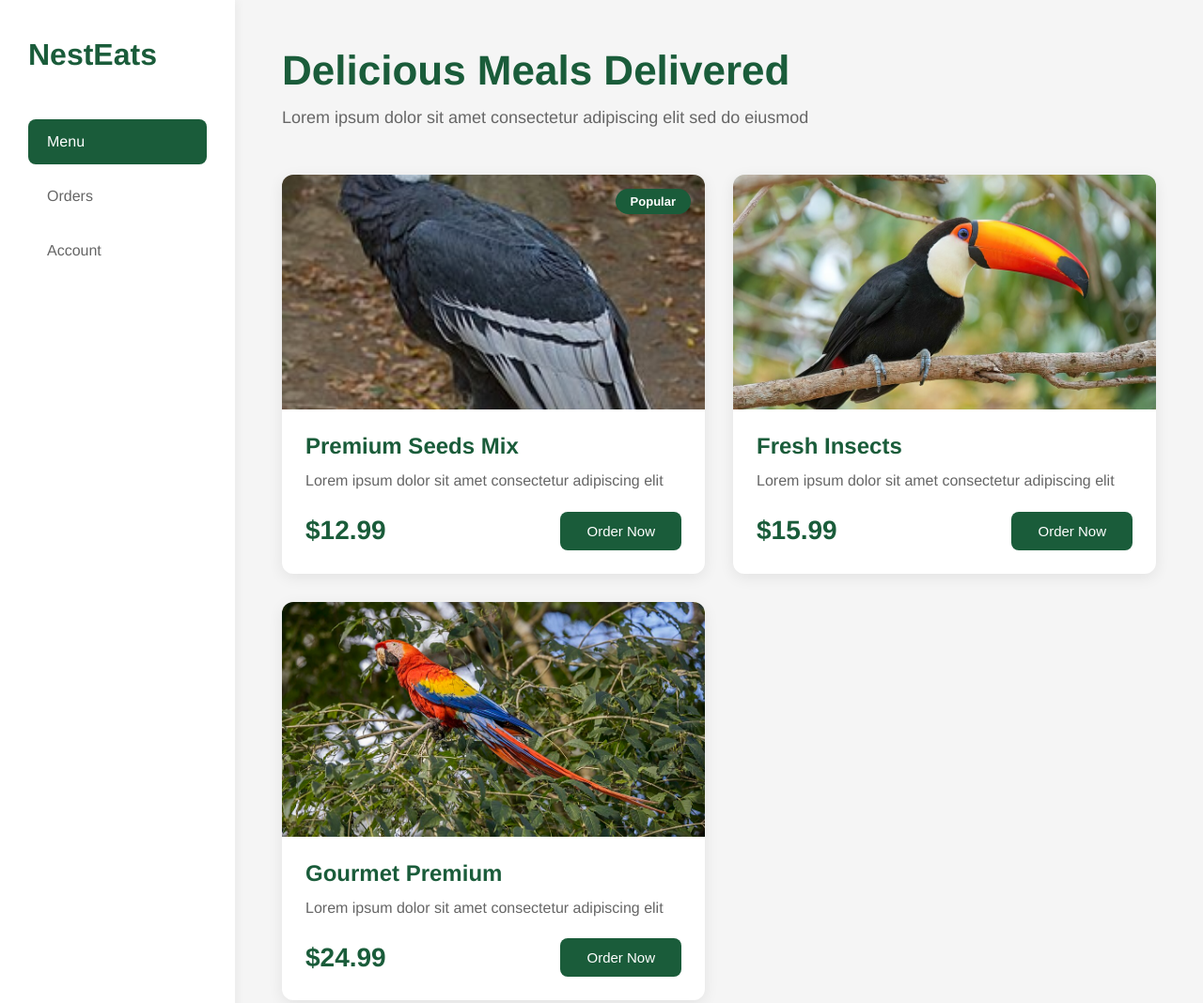
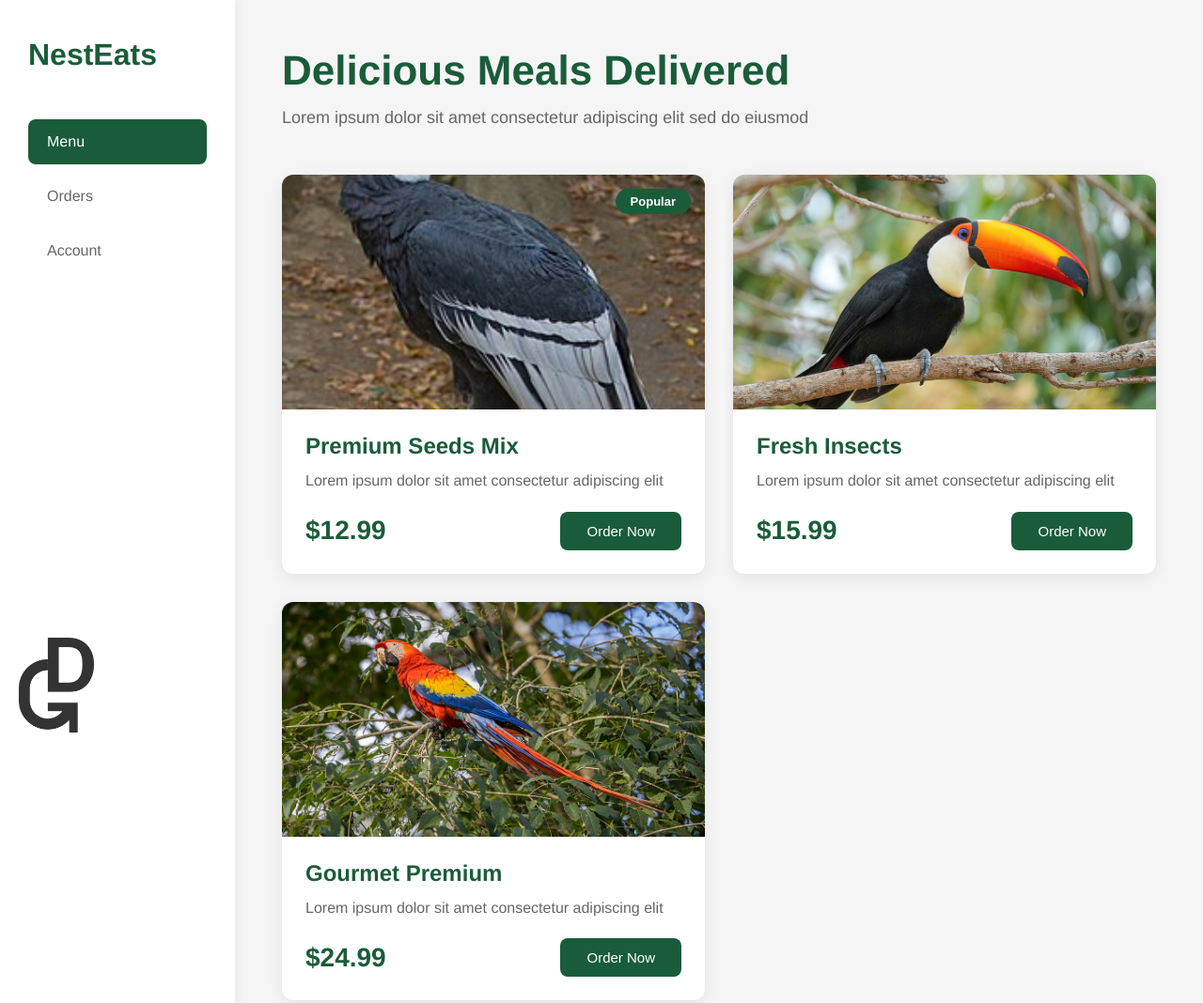
Before and after one commit to gmgrahamgm/bird-containers, a plain HTML site: page food/index.html in a window 1280 px wide. Shown: the top 1068 px of the page at 94% size. Drawn offline with Linux system fonts and the light colour scheme.

Commit message:
Added logo

```diff
--- a/fitness/styles.css
+++ b/fitness/styles.css
@@ -195,3 +195,13 @@ body {
         gap: 15px;
     }
 }
+
+.bottom-logo {
+    position: fixed;
+    bottom: 20px;
+    left: 20px;
+    width: 80px;
+    height: auto;
+    opacity: 0.8;
+    z-index: 1000;
+}
--- a/food/index.html
+++ b/food/index.html
@@ -86,6 +86,7 @@
             }, 100);
         }
     </script>
+    <img src="logocropped.png" alt="Logo" class="bottom-logo">
 </body>
 
 </html>
--- a/food/styles.css
+++ b/food/styles.css
@@ -211,3 +211,13 @@ align-items: center;
     color: #666;
     text-align: center;
 }
+
+.bottom-logo {
+    position: fixed;
+    bottom: 20px;
+    left: 20px;
+    width: 80px;
+    height: auto;
+    opacity: 0.8;
+    z-index: 1000;
+}
--- a/music/styles.css
+++ b/music/styles.css
@@ -210,3 +210,13 @@ body {
         transform: scale(1);
     }
 }
+
+.bottom-logo {
+    position: fixed;
+    bottom: 20px;
+    left: 20px;
+    width: 80px;
+    height: auto;
+    opacity: 0.8;
+    z-index: 1000;
+}
--- a/realty/styles.css
+++ b/realty/styles.css
@@ -221,3 +221,13 @@ align-items: center;
     color: #666;
     text-align: center;
 }
+
+.bottom-logo {
+    position: fixed;
+    bottom: 20px;
+    left: 20px;
+    width: 80px;
+    height: auto;
+    opacity: 0.8;
+    z-index: 1000;
+}
--- a/rideshare/styles.css
+++ b/rideshare/styles.css
@@ -213,3 +213,13 @@ body {
         grid-template-columns: 1fr;
     }
 }
+
+.bottom-logo {
+    position: fixed;
+    bottom: 20px;
+    left: 20px;
+    width: 80px;
+    height: auto;
+    opacity: 0.8;
+    z-index: 1000;
+}
```
Also changed, not shown: fitness/index.html (+1 -0 lines), music/index.html (+1 -0 lines), realty/index.html (+1 -0 lines), rideshare/index.html (+1 -0 lines), fitness/logocropped.png (added), food/logocropped.png (added), logocropped.png (added), music/logocropped.png (added), realty/logocropped.png (added), rideshare/logocropped.png (added).
